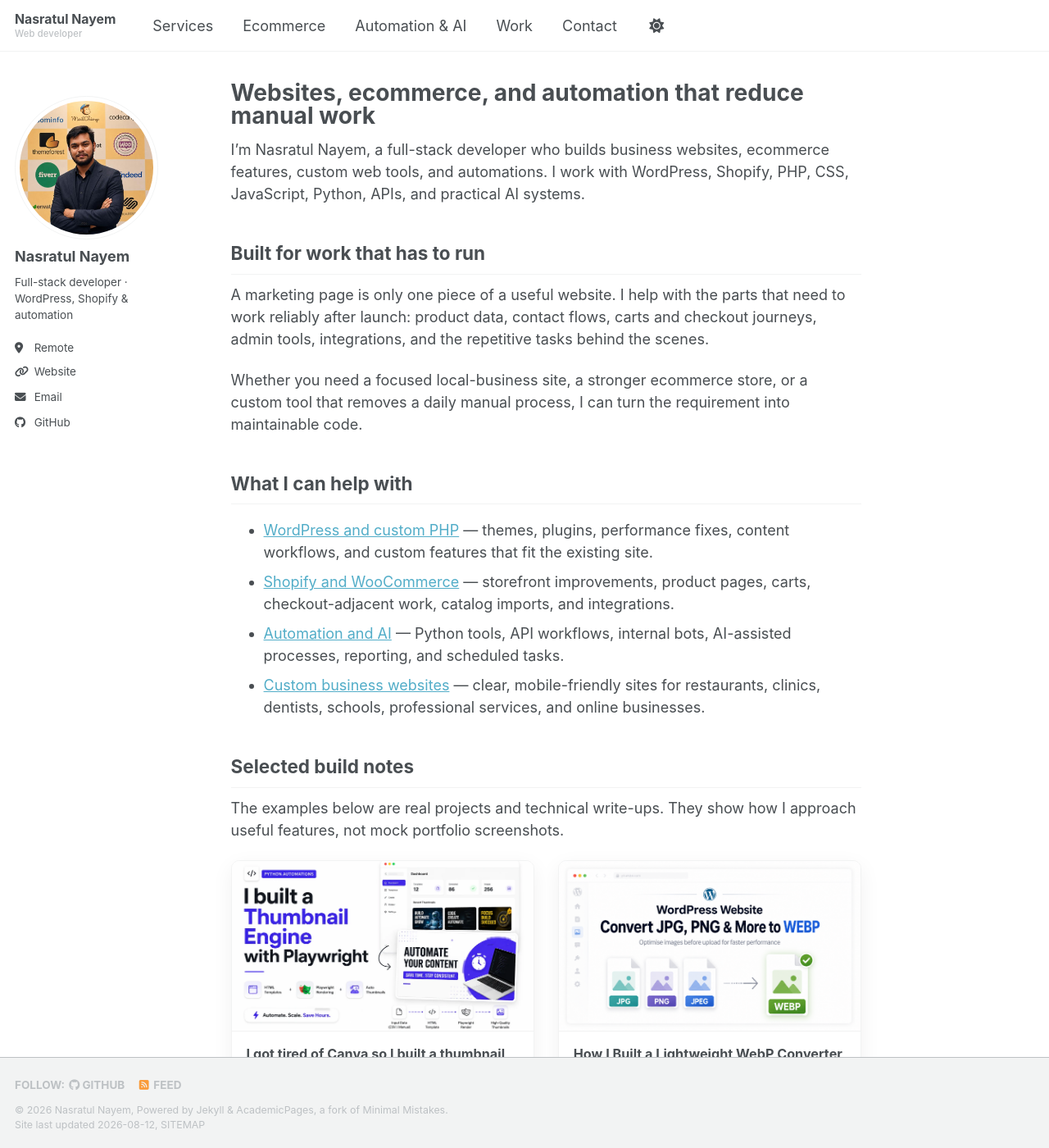
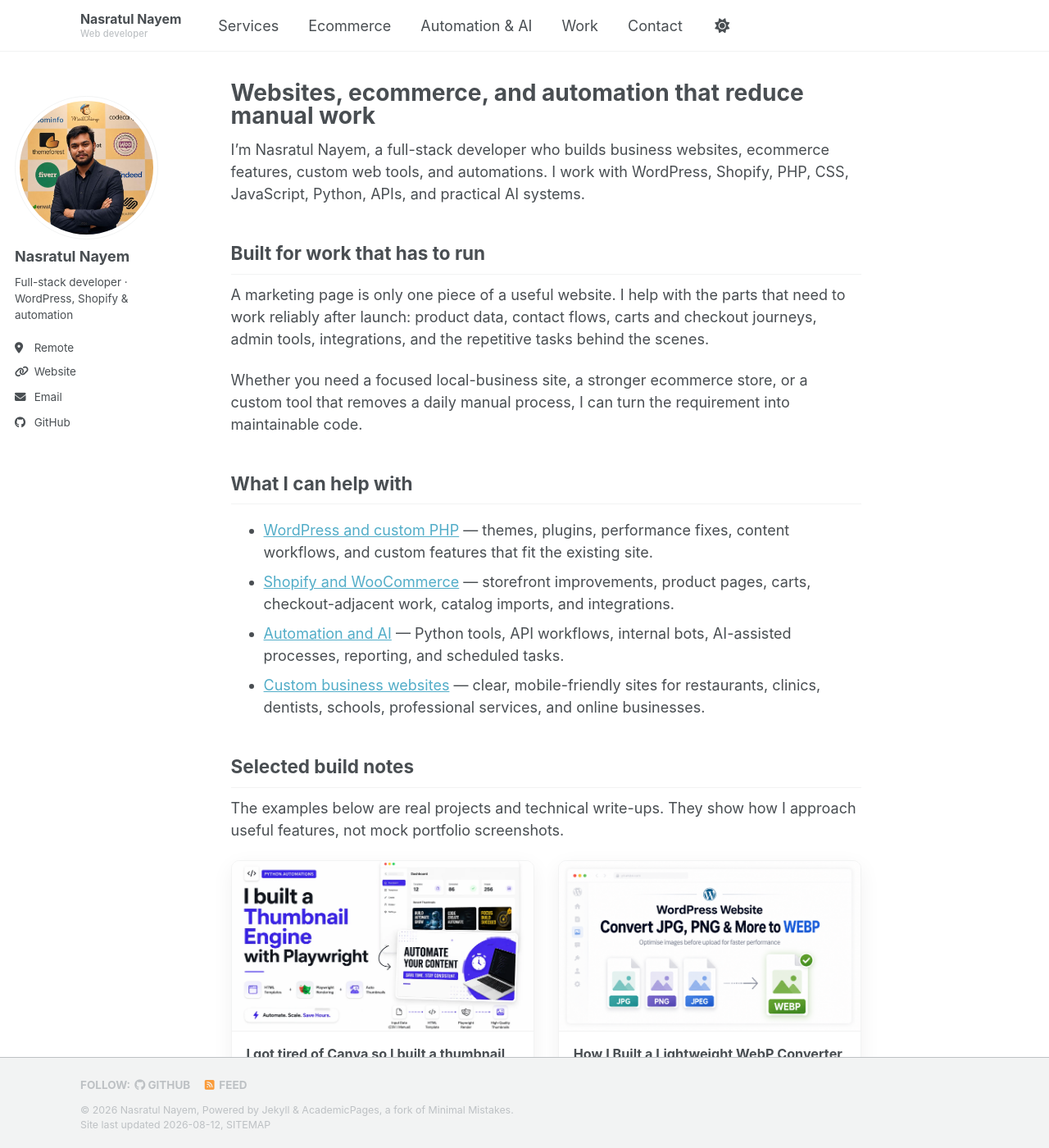
Before and after one commit to nasratulnayem/nasratulnayem.github.io, a Jekyll site: the page built from _pages/about.md, in a window 1280 px wide and 1400 px high. Shown: the whole window at 82% size. Built offline with Jekyll 4.4.1, drawn with Linux system fonts in a browser that asks for light colours; a style sheet for code colours, icons or effects is not loaded.

Commit message:
Unify header post and footer widths

```diff
--- a/assets/css/main.scss
+++ b/assets/css/main.scss
@@ -39,6 +39,16 @@
 ;
 
 /* Compact, responsive masthead identity */
+:root {
+  --site-content-max-width: 1120px;
+}
+
+.masthead__inner-wrap,
+#main.post-main,
+.page__footer footer {
+  max-width: var(--site-content-max-width);
+}
+
 .masthead__menu-item--lg {
   padding-right: 0.35rem;
 }
@@ -348,10 +358,6 @@
 }
 
 /* Full-width article layout with compact author and publication metadata */
-#main.post-main {
-  max-width: 1120px;
-}
-
 .post-page {
   float: none;
   width: 100%;
```
